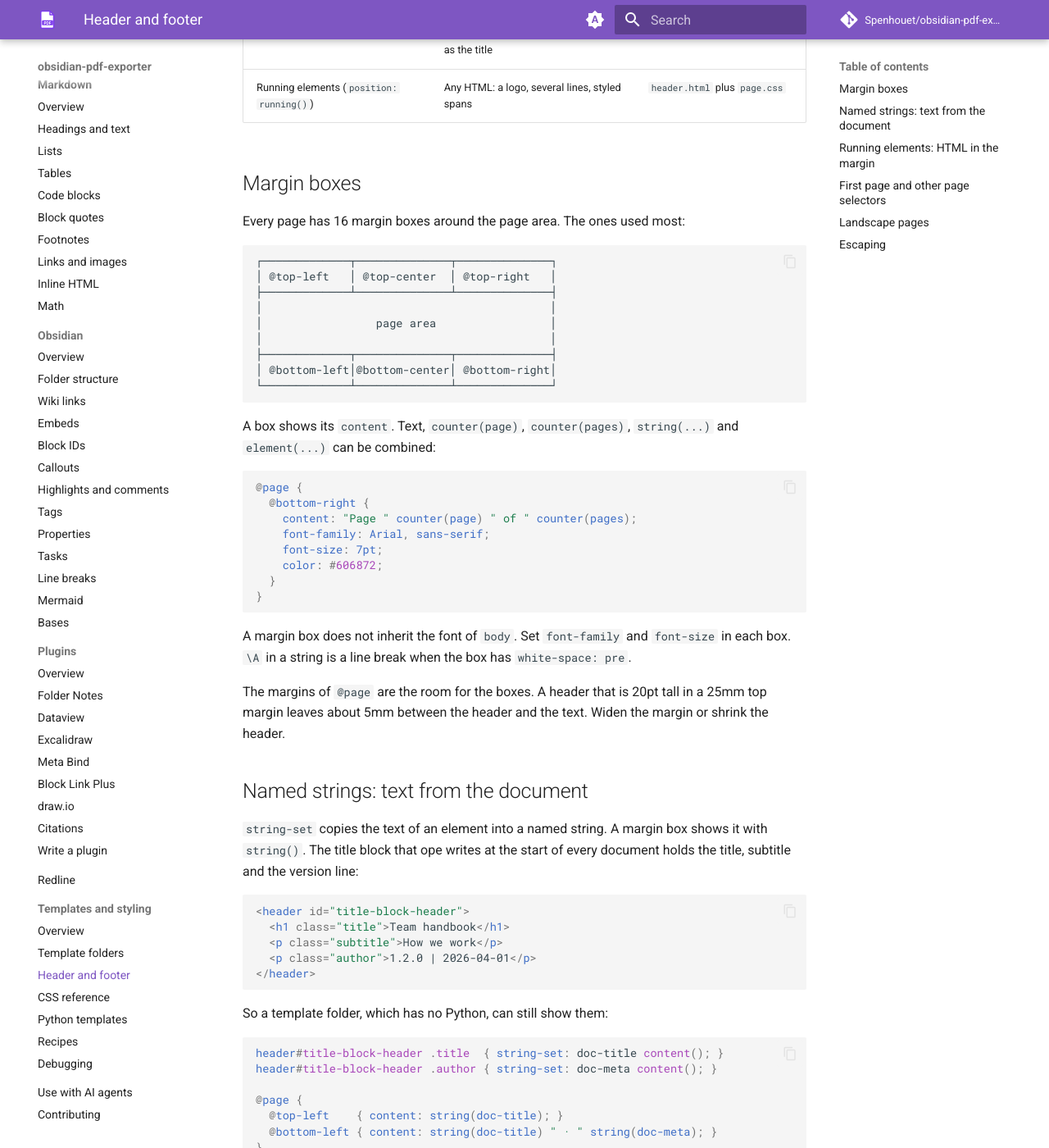
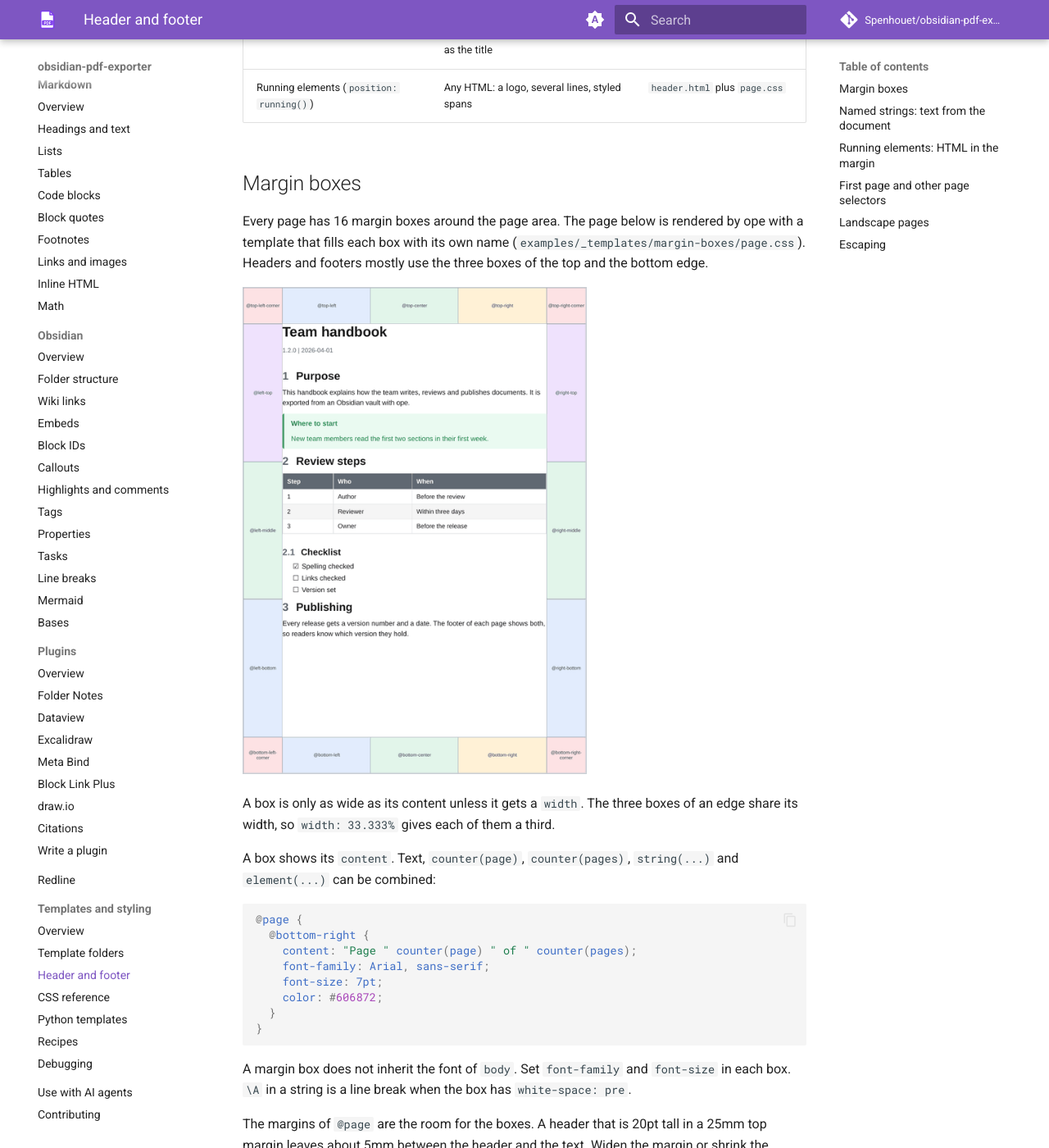
Before and after one commit to Spenhouet/obsidian-pdf-exporter, an MkDocs documentation site: the page built from docs/templating/header-footer.md, in a window 1280 px wide and 1400 px high, scrolled down 387 px. Shown: the whole window at 82% size. Built offline with MkDocs 1.6.1 and Material for MkDocs 9.7.7, drawn with Linux system fonts in a browser that asks for light colours; comment, search, counter and statistics services are not loaded.

Commit message:
Render the margin boxes diagram with ope instead of box-drawing text

````diff
--- a/docs/templating/header-footer.md
+++ b/docs/templating/header-footer.md
@@ -15,19 +15,11 @@ Headers and footers are drawn in the page margins with [CSS Paged Media](https:/
 
 ## Margin boxes
 
-Every page has 16 margin boxes around the page area. The ones used most:
+Every page has 16 margin boxes around the page area. The page below is rendered by ope with a template that fills each box with its own name (`examples/_templates/margin-boxes/page.css`). Headers and footers mostly use the three boxes of the top and the bottom edge.
 
-```text
-┌─────────────┬──────────────┬──────────────┐
-│ @top-left   │ @top-center  │ @top-right   │
-├─────────────┴──────────────┴──────────────┤
-│                                           │
-│                 page area                 │
-│                                           │
-├─────────────┬──────────────┬──────────────┤
-│ @bottom-left│@bottom-center│ @bottom-right│
-└─────────────┴──────────────┴──────────────┘
-```
+![The 16 margin boxes of a page, each labelled with its name](../img/templates/margin-boxes.png){ width="420" }
+
+A box is only as wide as its content unless it gets a `width`. The three boxes of an edge share its width, so `width: 33.333%` gives each of them a third.
 
 A box shows its `content`. Text, `counter(page)`, `counter(pages)`, `string(...)` and `element(...)` can be combined:
 
--- /dev/null
+++ b/examples/_templates/margin-boxes/template.yaml
@@ -0,0 +1,4 @@
+name: margin-boxes
+description: Shows the name of each of the 16 page margin boxes in its place
+css: main.css
+page_css: page.css
````
Also changed, not shown: docs/llms-full.txt (+5 -13 lines), examples/_templates/margin-boxes/page.css (added, +24 -0 lines), docs/img/templates/margin-boxes.png (added).
